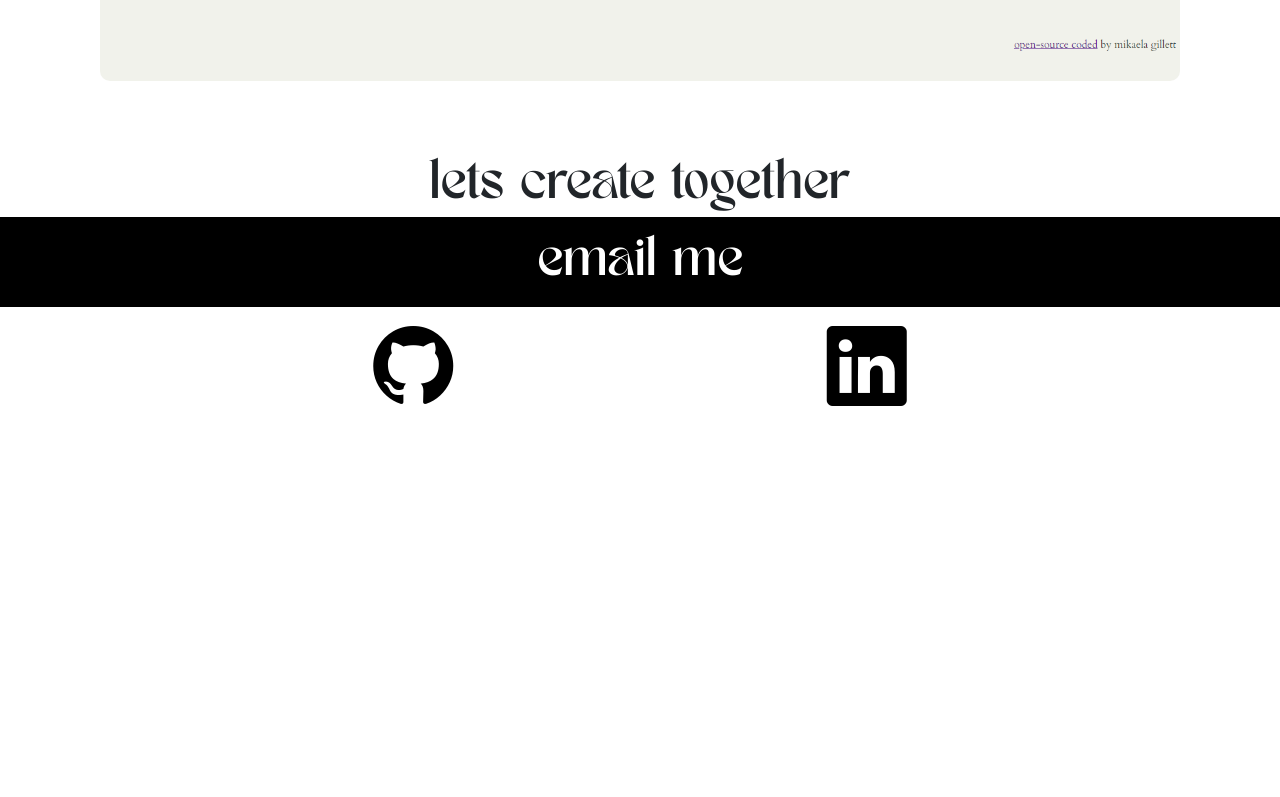
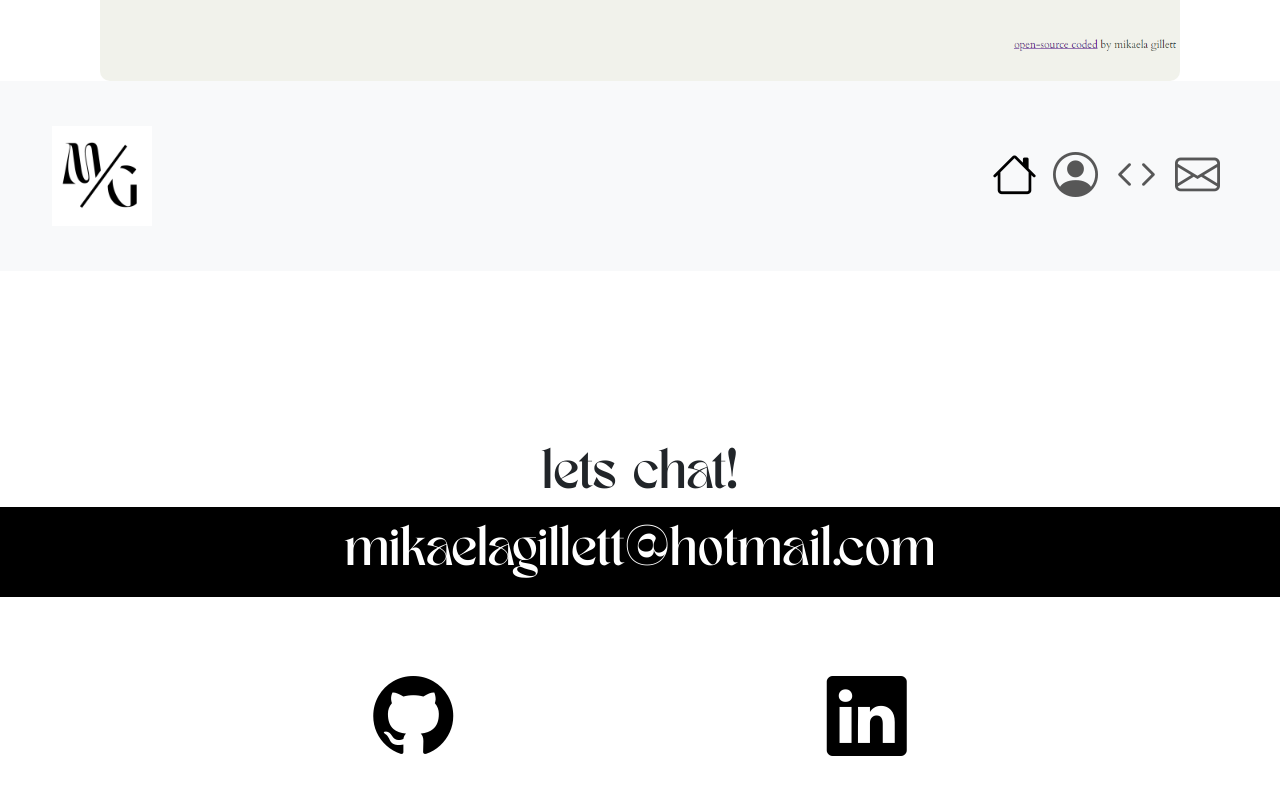
Before and after one commit to mikaelagillett/official-portfolio, a React (Create React App) app: page / in a window 1280 px wide. Shown: the part 5743-6540 px from the top of the page. Before the commit the page ends 6190 px from the top, so only its background shows below. Built offline with nearby package versions, Linux system fonts and the light colour scheme.

Commit message:
Added contact page section

```diff
--- a/src/App.js
+++ b/src/App.js
@@ -2,6 +2,7 @@ import "./App.css";
 import Home from "./pages/Home";
 import About from "./pages/About";
 import Projects from "./pages/Projects";
+import Contact from "./pages/Contact";
 import Footer from "./pages/components/Footer";
 import "bootstrap-icons/font/bootstrap-icons.css";
 
@@ -11,6 +12,7 @@ function App() {
       <Home />
       <About />
       <Projects />
+      <Contact />
       <Footer />
     </div>
   );
--- /dev/null
+++ b/src/pages/Contact.css
@@ -0,0 +1,47 @@
+.contact-page {
+  min-height: 100vh;
+}
+.contact {
+  text-align: center;
+  padding-top: 180px;
+  padding-bottom: 20px;
+}
+
+.contact h3,
+.contact a {
+  font-family: "TAN Meringue", sans-serif;
+  font-size: 40px;
+}
+
+.contact a {
+  color: white;
+  text-decoration: none;
+}
+
+.contact .email {
+  background-color: black;
+  padding: 15px;
+}
+
+.contact i {
+  font-size: 80px;
+  color: black;
+}
+
+.contact .social-icons {
+  margin-top: 60px;
+  display: flex;
+  justify-content: space-evenly;
+}
+
+@media (max-width: 800px) {
+  .contact h3 {
+    font-size: 30px;
+  }
+  .contact a {
+    font-size: 20px;
+  }
+  .contact i {
+    font-size: 60px;
+  }
+}
--- /dev/null
+++ b/src/pages/Contact.js
@@ -0,0 +1,21 @@
+import Nav from "./components/Nav";
+import "./Contact.css";
+
+function Contact() {
+  return (
+    <div className="contact-page">
+      <Nav />
+      <div className="contact">
+        <h3>lets chat!</h3>
+        <div className="email">
+          <a href="/">mikaelagillett@hotmail.com</a>
+        </div>
+        <div className="social-icons">
+          <i className="bi bi-github"></i> <i className="bi bi-linkedin"></i>
+        </div>
+      </div>
+    </div>
+  );
+}
+
+export default Contact;
```
